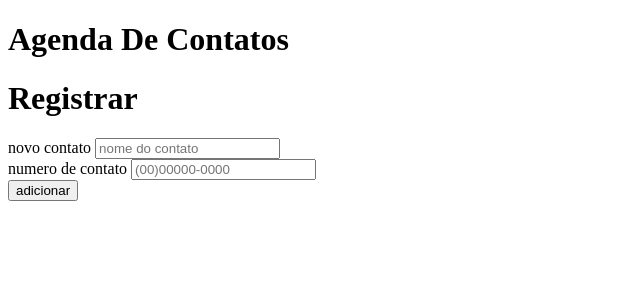
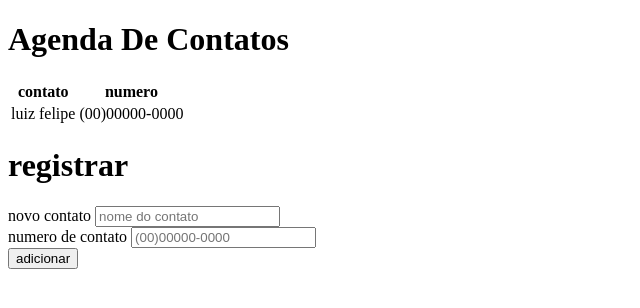
Before and after one commit to Luizferreira01/Projeto-2, a plain HTML site: page index.html in a window 1280 px wide. Shown: the whole page, without its empty margins (0-640 px from the left). Drawn offline with Linux system fonts and the light colour scheme.

Commit message:
Update index.html

```diff
--- a/index.html
+++ b/index.html
@@ -8,10 +8,29 @@
 </head>
 <body>
     <div class="agenda">
-        <div class="contatos">
+        <div id="contatos" class="contatos">
             <h1>Agenda De Contatos</h1>
-            <h1>Registrar</h1>
-            <form id="Form-adiciona">
+            <div id="tabela" class="tabela">
+                <table>
+                    <thead>
+                        <tr>
+                            <th>contato</th>
+                            <th>numero</th>
+                        </tr>
+                    </thead>
+                    <tbody>
+                        <tr>
+                            <td>luiz felipe</td>
+                            <td>(00)00000-0000</td>
+                        </tr>
+                    </tbody>
+                </table>
+            </div>
+        </div>
+        <div class="registro">
+            <div id="adiciona" class="adiciona" ></div>
+            <h1>registrar</h1>
+            <form id="form">
                 <label for="nome">novo contato</label>
                 <input type="text" id="nome-Contato" placeholder="nome do contato" required/> </br>
 
```
